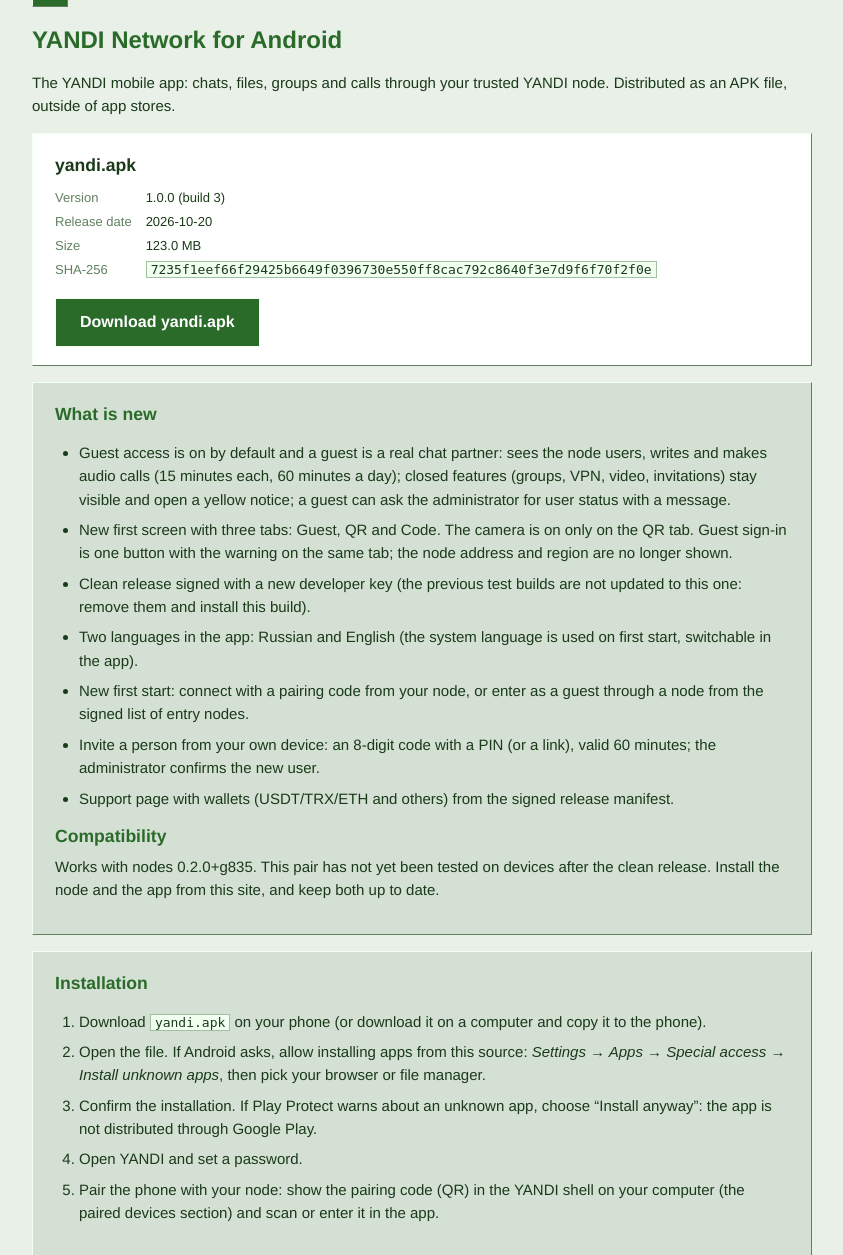
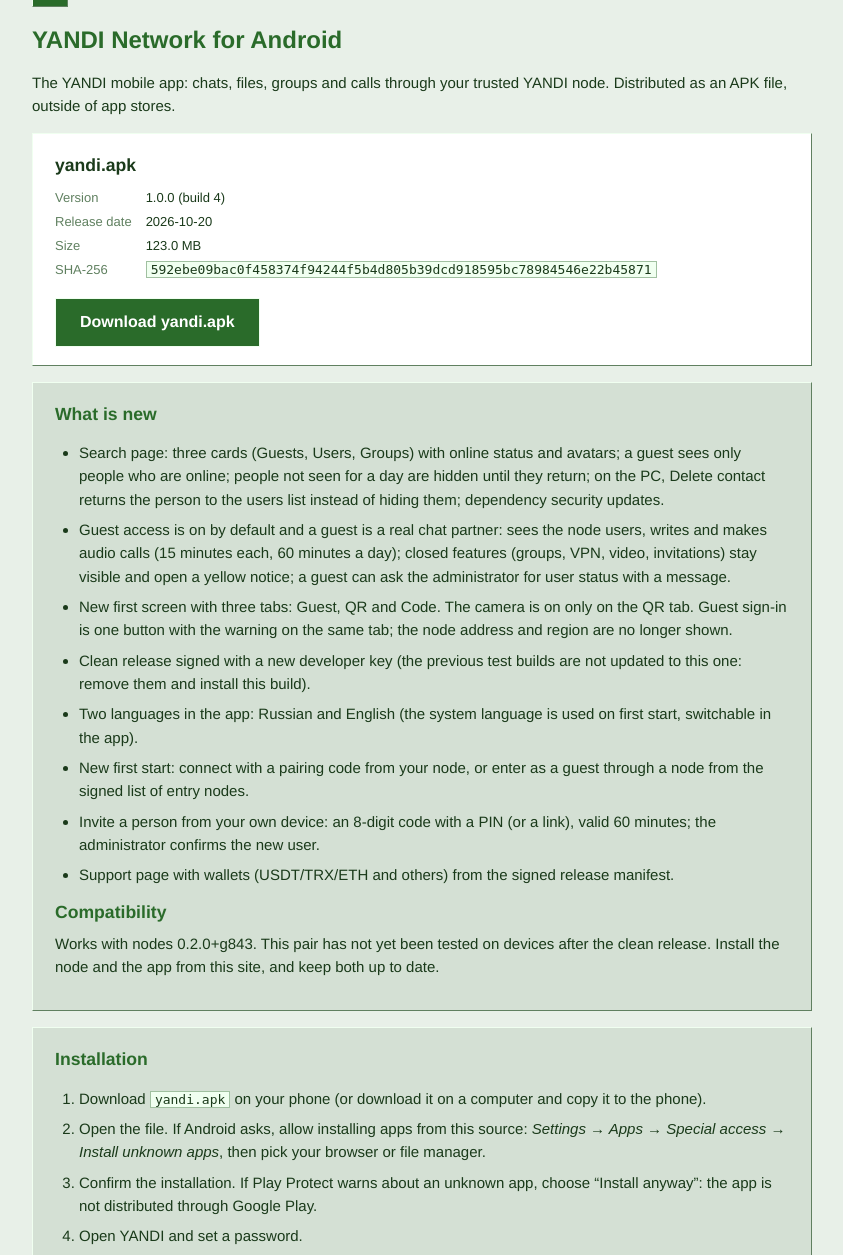
Before and after one commit to ispolkom/node, a PHP site: page /network/downloads/android/index.php in a window 1280 px wide. Shown: the part 412-1667 px from the top of the page, without its empty margins (132-975 px from the left). Run offline with PHP 8.4, Linux system fonts and the light colour scheme; some web fonts are replaced.

Commit message:
chore(release): 0.2.0+g843 (№44) и APK 1.0.0 build 4 (№45): поиск из трёх карточек, каталог людей, правила гостя; обновления зависимостей; страницы загрузок, манифесты, README
Co-Authored-By: Claude Sonnet 5.5 <noreply@anthropic.com>

```diff
--- a/deploy/site/yandi.su/includes/releases.php
+++ b/deploy/site/yandi.su/includes/releases.php
@@ -2,31 +2,31 @@
 declare(strict_types=1);
 // Файлы для скачивания лежат в тех же папках update/, из которых узлы и приложение берут обновления (подписанный MANIFEST.json рядом).
 const YANDI_RELEASES = [
-    'android' => ['version' => '1.0.0 (build 3)',
+    'android' => ['version' => '1.0.0 (build 4)',
         'date' => '2026-10-20',
         'changes' => [
-            'en' => ['Guest access is on by default and a guest is a real chat partner: sees the node users, writes and makes audio calls (15 minutes each, 60 minutes a day); closed features (groups, VPN, video, invitations) stay visible and open a yellow notice; a guest can ask the administrator for user status with a message.', 'New first screen with three tabs: Guest, QR and Code. The camera is on only on the QR tab. Guest sign-in is one button with the warning on the same tab; the node address and region are no longer shown.', 'Clean release signed with a new developer key (the previous test builds are not updated to this one: remove them and install this build).', 'Two languages in the app: Russian and English (the system language is used on first start, switchable in the app).', 'New first start: connect with a pairing code from your node, or enter as a guest through a node from the signed list of entry nodes.', 'Invite a person from your own device: an 8-digit code with a PIN (or a link), valid 60 minutes; the administrator confirms the new user.', 'Support page with wallets (USDT/TRX/ETH and others) from the signed release manifest.'],
-            'ru' => ['Гости принимаются по умолчанию, гость стал настоящим собеседником: видит пользователей узла, пишет и звонит по аудио (15 минут на звонок, 60 минут в сутки); закрытое (группы, VPN, видео, приглашения) остаётся на виду и открывает жёлтое окно; гость может запросить у администратора статус пользователя с текстом.', 'Новый первый экран с тремя вкладками: «Гость», «QR» и «Код». Камера включена только на вкладке QR. Вход гостем одной кнопкой, предупреждение на той же вкладке; адрес и регион узла больше не показываются.', 'Чистый выпуск, подписанный новым ключом разработчика (прежние тестовые сборки на эту не обновляются: удалите их и установите эту).', 'Два языка в приложении: русский и английский (при первом запуске берётся язык системы, переключается в приложении).', 'Новый первый запуск: подключиться кодом сопряжения от своего узла или войти гостем через узел из подписанного списка входных узлов.', 'Приглашение человека со своего устройства: код из 8 цифр с PIN (или ссылка), действует 60 минут; нового пользователя подтверждает администратор.', 'Страница поддержки с кошельками (USDT/TRX/ETH и другие) из подписанного манифеста выпуска.'],
+            'en' => ['Search page: three cards (Guests, Users, Groups) with online status and avatars; a guest sees only people who are online; people not seen for a day are hidden until they return; on the PC, Delete contact returns the person to the users list instead of hiding them; dependency security updates.', 'Guest access is on by default and a guest is a real chat partner: sees the node users, writes and makes audio calls (15 minutes each, 60 minutes a day); closed features (groups, VPN, video, invitations) stay visible and open a yellow notice; a guest can ask the administrator for user status with a message.', 'New first screen with three tabs: Guest, QR and Code. The camera is on only on the QR tab. Guest sign-in is one button with the warning on the same tab; the node address and region are no longer shown.', 'Clean release signed with a new developer key (the previous test builds are not updated to this one: remove them and install this build).', 'Two languages in the app: Russian and English (the system language is used on first start, switchable in the app).', 'New first start: connect with a pairing code from your node, or enter as a guest through a node from the signed list of entry nodes.', 'Invite a person from your own device: an 8-digit code with a PIN (or a link), valid 60 minutes; the administrator confirms the new user.', 'Support page with wallets (USDT/TRX/ETH and others) from the signed release manifest.'],
+            'ru' => ['Страница поиска: три карточки (Гости, Пользователи, Группы) со статусом и аватарами; гость видит только тех, кто в сети; не бывшие в сети больше суток прячутся до возвращения; на ПК «Удалить контакт» возвращает человека в список пользователей, а не скрывает; обновления зависимостей по безопасности.', 'Гости принимаются по умолчанию, гость стал настоящим собеседником: видит пользователей узла, пишет и звонит по аудио (15 минут на звонок, 60 минут в сутки); закрытое (группы, VPN, видео, приглашения) остаётся на виду и открывает жёлтое окно; гость может запросить у администратора статус пользователя с текстом.', 'Новый первый экран с тремя вкладками: «Гость», «QR» и «Код». Камера включена только на вкладке QR. Вход гостем одной кнопкой, предупреждение на той же вкладке; адрес и регион узла больше не показываются.', 'Чистый выпуск, подписанный новым ключом разработчика (прежние тестовые сборки на эту не обновляются: удалите их и установите эту).', 'Два языка в приложении: русский и английский (при первом запуске берётся язык системы, переключается в приложении).', 'Новый первый запуск: подключиться кодом сопряжения от своего узла или войти гостем через узел из подписанного списка входных узлов.', 'Приглашение человека со своего устройства: код из 8 цифр с PIN (или ссылка), действует 60 минут; нового пользователя подтверждает администратор.', 'Страница поддержки с кошельками (USDT/TRX/ETH и другие) из подписанного манифеста выпуска.'],
         ],
         'compat' => [
-            'en' => 'Works with nodes 0.2.0+g835. This pair has not yet been tested on devices after the clean release. Install the node and the app from this site, and keep both up to date.',
-            'ru' => 'Работает с узлами 0.2.0+g835. После чистого выпуска эта пара на устройствах ещё не проверялась. Ставьте узел и приложение с этого сайта и обновляйте оба.',
+            'en' => 'Works with nodes 0.2.0+g843. This pair has not yet been tested on devices after the clean release. Install the node and the app from this site, and keep both up to date.',
+            'ru' => 'Работает с узлами 0.2.0+g843. После чистого выпуска эта пара на устройствах ещё не проверялась. Ставьте узел и приложение с этого сайта и обновляйте оба.',
         ],
         'files' => [
-        ['href' => '/update/android/yandi.apk', 'name' => 'yandi.apk', 'size' => '123.0', 'sha256' => '7235f1eef66f29425b6649f0396730e550ff8cac792c8640f3e7d9f6f70f2f0e'],
+        ['href' => '/update/android/yandi.apk', 'name' => 'yandi.apk', 'size' => '123.0', 'sha256' => '592ebe09bac0f458374f94244f5b4d805b39dcd918595bc78984546e22b45871'],
     ]],
-    'debian' => ['version' => '0.2.0+g835',
+    'debian' => ['version' => '0.2.0+g843',
         'date' => '2026-10-20',
         'changes' => [
             'en' => ['Clean release signed with a new developer key: remove the previous test packages (purge) and install these two.', 'Two languages: the console, installer and shell speak Russian or English (chosen at install, --lang).', 'Console without the shell: yandi setup and yandi admin (including signing the list of entry nodes with a key that lives only in the private environment).', 'Signed list of entry nodes for phones (guest role) and applications from new nodes; invitations of devices with PIN.', 'The package enables and starts the node service (yandi-node@USER) by itself on first install.', 'Shell: copy the pairing code with one click, who invited a user, confirm the user, entry-list panel.'],
             'ru' => ['Чистый выпуск, подписанный новым ключом разработчика: удалите прежние тестовые пакеты (purge) и поставьте эти два.', 'Два языка: консоль, установщик и оболочка говорят по-русски или по-английски (выбор при установке, --lang).', 'Консоль без оболочки: yandi setup и yandi admin (в том числе подпись списка входных узлов ключом, который живёт только в закрытой среде).', 'Подписанный список входных узлов для телефонов (роль guest) и заявки новых узлов; приглашение устройств с PIN.', 'Пакет сам включает и запускает службу узла (yandi-node@ПОЛЬЗОВАТЕЛЬ) при первой установке.', 'Оболочка: копирование кода сопряжения одним нажатием, кто пригласил пользователя, подтверждение пользователя, панель списка входных узлов.'],
         ],
         'compat' => [
-            'en' => 'Install both packages of the same version together. Works with the Android app 1.0.0 (build 3) of the same release.',
+            'en' => 'Install both packages of the same version together. Works with the Android app 1.0.0 (build 4) of the same release.',
             'ru' => 'Оба пакета одной версии ставятся вместе. Работает с приложением для Android 1.0.0 (сборка 2) того же выпуска.',
         ],
         'files' => [
-        ['href' => '/update/deb/yandi-node_0.2.0-g835_amd64.deb', 'name' => 'yandi-node_0.2.0-g835_amd64.deb', 'size' => '6.8', 'sha256' => 'a02e0514d30566831d06acb0fab939e6cceeda2a16138c955d08cd3e6ee48858'],
-        ['href' => '/update/deb/yandi-desktop_0.2.0-g835_amd64.deb', 'name' => 'yandi-desktop_0.2.0-g835_amd64.deb', 'size' => '28.9', 'sha256' => 'dfeb6d0dc0001a64f25895606aac1e69fca2d6303887fe0855d9e2af1783b449'],
+        ['href' => '/update/deb/yandi-node_0.2.0-g843_amd64.deb', 'name' => 'yandi-node_0.2.0-g843_amd64.deb', 'size' => '6.8', 'sha256' => 'ec97a6e525ff47b3407db8334fa0b6790aea83f416bd7aeb0ba90413e819cd0e'],
+        ['href' => '/update/deb/yandi-desktop_0.2.0-g843_amd64.deb', 'name' => 'yandi-desktop_0.2.0-g843_amd64.deb', 'size' => '28.9', 'sha256' => '9f2c5c6e5744b742f6e1b1bac10a96a2fb9f1716f50a09178ffa82d727a1aa11'],
     ]],
 ];
```
Also changed, not shown: README.ru.md (+1 -1 lines), README.md, release/manifests/android/MANIFEST.json, release/manifests/deb/MANIFEST.json, 3 other files.
